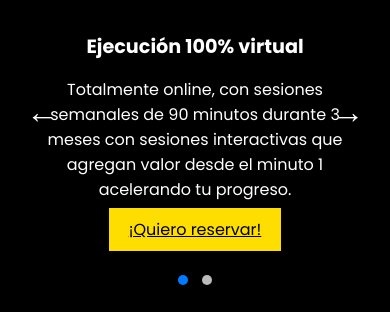
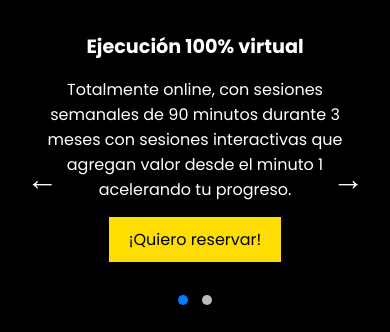
Before and after one commit to EstebanCantor/Experto-en-Ti-Mismo, a plain HTML site: page index.html in a window 390 px wide. Shown: the part 6612-6944 px from the top of the page. Drawn offline with Linux system fonts and the light colour scheme; a script that the page names is missing; files whose address does not match are found by name.

Commit message:
Update Section-mobile-7.css
Actualización de mejoras y oculto para escritorio

```diff
--- a/Assets/CSS/Sections.css/Mobile/Section-mobile-7.css
+++ b/Assets/CSS/Sections.css/Mobile/Section-mobile-7.css
@@ -1,3 +1,15 @@
+/* Ocultar la sección por defecto */
+#section-mobile-7 {
+    display: none;
+}
+
+/* Mostrar la sección solo en pantallas móviles */
+@media only screen and (max-width: 767px) {
+    #section-mobile-7 {
+        display: block;
+    }
+}
+
 #section-mobile-7 {
     padding: 20px;
     background-color: #000000;
@@ -28,23 +40,24 @@
 #section-mobile-7 .carousel-slide {
     display: none;
     text-align: center;
-    opacity: 0;
-    transition: opacity 0.5s ease;
 }
 
 /* Diapositiva activa */
 #section-mobile-7 .carousel-slide.active {
     display: block;
-    opacity: 1;
 }
 
-/* Imagen con filtro de degradado */
+/* Estado inicial para image-wrapper */
 #section-mobile-7 .image-wrapper {
     text-align: center;
     padding: 20px 0;
     position: relative;
+    transform: translateX(20px);
+    opacity: 0;
+    transition: transform 0.7s ease, opacity 0.7s ease;
 }
 
+/* Imagen */
 #section-mobile-7 .image-wrapper img {
     width: 100%;
     max-width: 100%;
@@ -53,7 +66,7 @@
     opacity: 1;
 }
 
-/* Añadimos el filtro degradado */
+/* Filtro degradado */
 #section-mobile-7 .image-wrapper::after {
     content: '';
     position: absolute;
@@ -62,11 +75,11 @@
     width: 100%;
     height: 100%;
     background: linear-gradient(to bottom, transparent 0%, rgba(0, 0, 0, 0.5) 100%);
-    border-radius: 0px; /* Mantener el borde redondeado */
-    pointer-events: none; /* Evitar que interfiera con las interacciones */
+    border-radius: 0px;
+    pointer-events: none;
 }
 
-/* Transición para el texto */
+/* Estado inicial para carousel-text */
 #section-mobile-7 .carousel-text {
     padding: 15px;
     transform: translateX(30px);
@@ -74,12 +87,14 @@
     transition: transform 0.7s ease, opacity 0.7s ease;
 }
 
-#section-mobile-7 .carousel-text.active {
+/* Estilos cuando la diapositiva está activa */
+#section-mobile-7 .carousel-slide.active .image-wrapper,
+#section-mobile-7 .carousel-slide.active .carousel-text {
     transform: translateX(0);
     opacity: 1;
 }
 
-/* Cambiar color del texto a blanco */
+/* Títulos y párrafos */
 #section-mobile-7 .carousel-text h3 {
     font-size: 1.2rem;
     margin-bottom: 10px;
@@ -94,6 +109,7 @@
 
 /* Botón */
 #section-mobile-7 .cta-button {
+    display: inline-block;
     padding: 10px 20px;
     font-size: 1rem;
     color: black;
@@ -101,6 +117,7 @@
     border: none;
     border-radius: 0px;
     cursor: pointer;
+    text-decoration: none;
     transition: background-color 0.3s ease;
 }
 
@@ -111,7 +128,7 @@
 /* Controles del carrusel */
 #section-mobile-7 .carousel-controls {
     position: absolute;
-    top: 50%;
+    top: 65%;
     left: 0;
     right: 0;
     display: flex;
```
